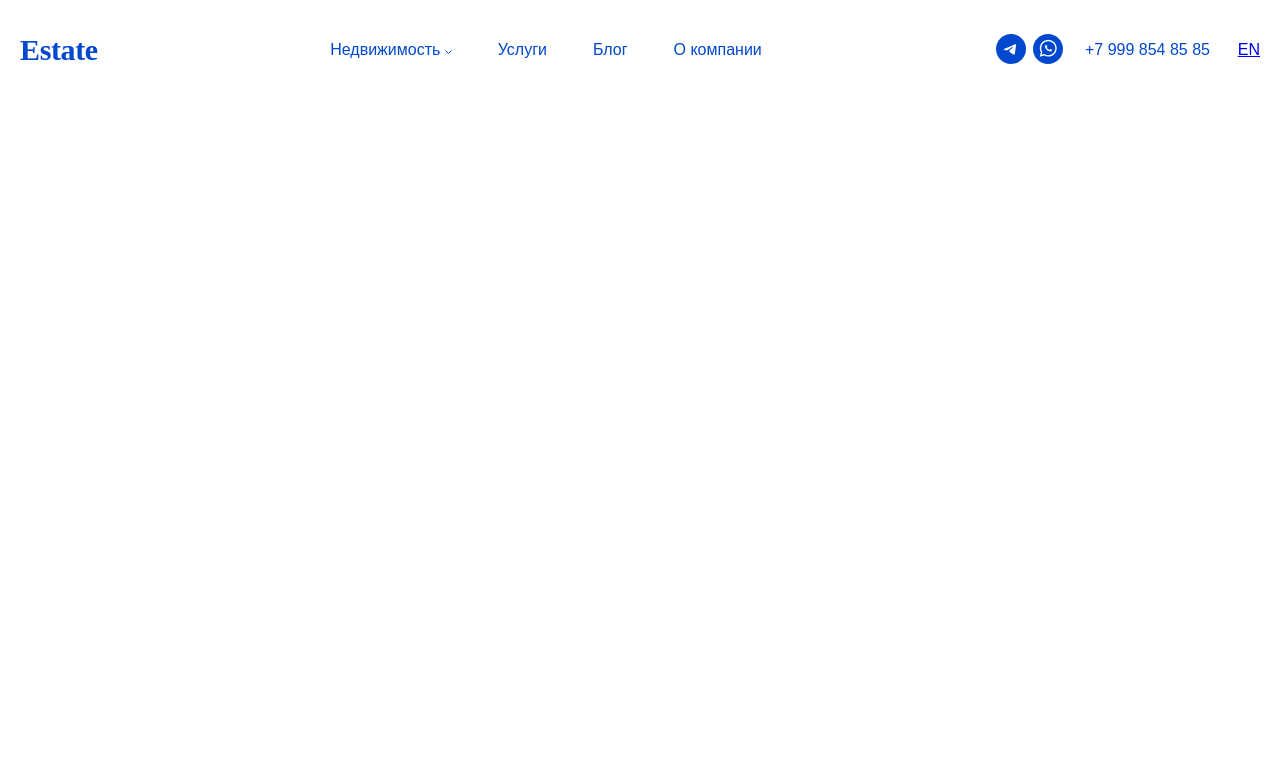
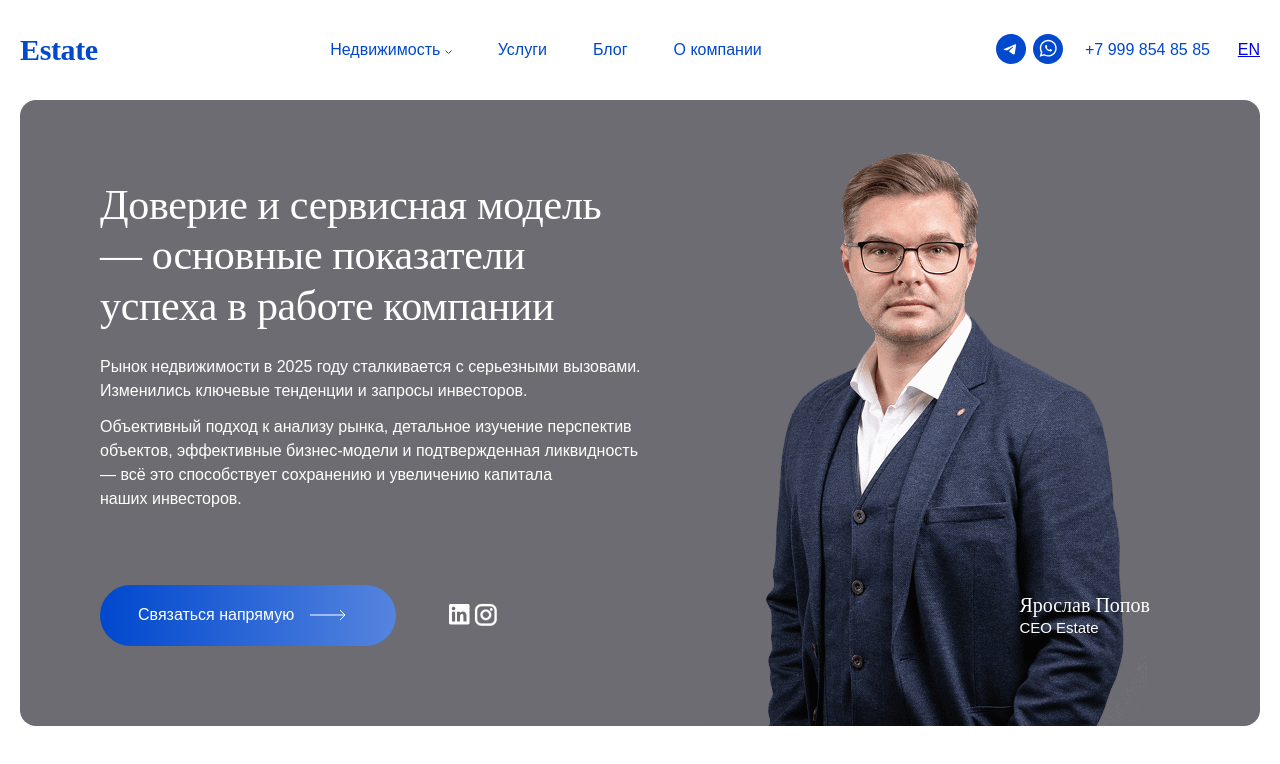
Before and after one commit to rmnv-s/arbuz-estate, a website built with Vite: page index.html in a window 1280 px wide. Built offline with nearby package versions, Linux system fonts and the light colour scheme; files whose address does not match are found by name.

Commit message:
feat: hero block

```diff
--- a/index.html
+++ b/index.html
@@ -94,7 +94,91 @@
       </div>
       <!--  -->
     </header>
-    <section class="hero"></section>
+    <section class="hero wrapper">
+      <div class="hero__container">
+        <div class="hero__inner">
+          <!-- Основной контент -->
+          <div class="hero__content">
+            <h1 class="hero__content-title">
+              Доверие и сервисная модель — основные показатели успеха в работе
+              компании
+            </h1>
+
+            <div class="hero__content-text">
+              <p class="hero__content-paragraph">
+                Рынок недвижимости в 2025 году сталкивается с&nbsp;серьезными
+                вызовами. Изменились ключевые тенденции и&nbsp;запросы
+                инвесторов.
+              </p>
+              <p class="hero__content-paragraph">
+                Объективный подход к анализу рынка, детальное изучение
+                перспектив объектов, эффективные бизнес-модели
+                и&nbsp;подтвержденная ликвидность — всё это способствует
+                сохранению и&nbsp;увеличению капитала наших инвесторов.
+              </p>
+            </div>
+
+            <img
+              src="images/hero-ceo-img.png"
+              alt="Ярослав Попов – СЕО Estate"
+              class="hero__content-image"
+            />
+          </div>
+
+          <!-- Блок контактов -->
+          <div class="hero__contacts">
+            <button class="hero__button button">
+              Связаться напрямую
+              <svg
+                class="hero__button-icon"
+                xmlns="http://www.w3.org/2000/svg"
+                width="36"
+                height="12"
+                viewBox="0 0 36 12"
+                fill="none"
+                aria-hidden="true"
+              >
+                <path d="M0 6H35M35 6L30 1M35 6L30 11" stroke="white" />
+              </svg>
+            </button>
+
+            <div class="hero__ceo">
+              <div class="hero__social">
+                <a
+                  href="#"
+                  target="_blank"
+                  aria-label="Linkedin"
+                  class="hero__social-link"
+                >
+                  <img
+                    src="images/icons/linkedin.svg"
+                    alt="Linkedin"
+                    class="hero__social-icon"
+                  />
+                </a>
+                <a
+                  href="#"
+                  target="_blank"
+                  aria-label="Instagram"
+                  class="hero__social-link"
+                >
+                  <img
+                    src="images/icons/instagram.svg"
+                    alt="Instagram"
+                    class="hero__social-icon"
+                  />
+                </a>
+              </div>
+
+              <div class="hero__info">
+                <p class="hero__name">Ярослав Попов</p>
+                <p class="hero__position">СЕО Estate</p>
+              </div>
+            </div>
+          </div>
+        </div>
+      </div>
+    </section>
     <!-- MAIN -->
     <div class="main">
       <section class="department"></section>
--- /dev/null
+++ b/src/scss/blocks/hero.scss
@@ -0,0 +1,157 @@
+@use "../helpers/colors" as *;
+.hero {
+  &__container {
+    // стили контейнера
+    position: relative;
+    min-height: 62.4rem;
+    background-color: #6d6c72;
+    border-radius: 1.6rem;
+
+    overflow: hidden;
+
+    padding: 8rem 11rem 8rem 8rem;
+  }
+
+  &__content {
+    display: flex;
+    flex-direction: column;
+    color: $base-white;
+
+    max-width: 65.4rem;
+
+    margin-bottom: 7.4rem;
+
+    &-title {
+      // стили заголовка
+      font-family: Mrwr, serif;
+      // font-size: calc(28px + 14 * (100vw - 320px) / 1120);
+      font-size: 4.2rem;
+      font-weight: 400;
+      letter-spacing: -0.036rem;
+      line-height: 1.2;
+      margin-bottom: 2.4rem;
+    }
+
+    &-text {
+      // блок с текстом
+      max-width: 56rem;
+
+      & :first-child {
+        margin-bottom: 1.2rem;
+      }
+    }
+
+    &-paragraph {
+      // отдельные параграфы
+      // font-size: calc(15px + 1 * (100vw - 320px) / 1120);
+      font-size: 1.6rem;
+      line-height: 1.5;
+      font-weight: 400;
+    }
+
+    &-image {
+      // стили изображения
+      position: absolute;
+      right: 11.3rem;
+      bottom: 0;
+    }
+  }
+
+  &__contacts {
+    // блок контактов
+    position: relative;
+    display: flex;
+    // margin: 0 11rem 0 calc(24px + 76 * (100vw - 320px) / 1120);
+
+    z-index: 1;
+  }
+
+  &__button {
+    position: relative;
+    display: flex;
+    align-items: center;
+    margin-right: 5.1rem;
+    border: none;
+    color: $base-white;
+    font-size: 1.6rem;
+    line-height: 140%;
+    padding: 1.9rem 9.3rem 1.9rem 3.8rem;
+    border-radius: 50px;
+    background: linear-gradient(
+        90deg,
+        rgba(0, 72, 206, 0.4) 0%,
+        rgba(212, 223, 248, 0.4) 100%
+      ),
+      #0048ce;
+    cursor: pointer;
+    transition: all 0.3s ease;
+
+    // Добавляем отступ для иконки
+    // padding-right: 6.5rem;
+    min-width: 29.6rem;
+    white-space: nowrap;
+
+    &:hover {
+      // Эффекты при наведении
+      background: linear-gradient(
+          90deg,
+          rgba(0, 72, 206, 0.6) 0%,
+          rgba(212, 223, 248, 0.6) 100%
+        ),
+        #0048ce;
+    }
+
+    &-icon {
+      position: absolute;
+      right: 5rem;
+      top: 49%;
+      // margin: 12px 0 0 20px;
+      transform: translateY(-50%);
+      // width: 2.4rem;
+      // height: 2.4rem;
+      // fill: $base-white;
+      transition: transform 0.3s ease;
+    }
+
+    &:hover &-icon {
+      transform: translateY(-50%) translateX(0.3rem);
+    }
+  }
+
+  &__ceo {
+    // блок с информацией о CEO
+
+    // outline: 1px solid tomato;
+    display: flex;
+    justify-content: space-between;
+    align-items: center;
+    width: 100%;
+  }
+
+  &__social {
+    &-link {
+      // ссылки соцсетей
+    }
+
+    &-icon {
+      // иконки соцсетей
+    }
+  }
+
+  &__info {
+    // блок с именем и должностью
+    color: $base-white;
+  }
+
+  &__name {
+    font-size: 2rem;
+    line-height: 120%;
+    font-family: Mrwr, serif;
+  }
+  &__position {
+    font-size: 1.5rem;
+    line-height: 145%;
+
+    // стили текста
+  }
+}
--- a/src/scss/frameworks.scss
+++ b/src/scss/frameworks.scss
@@ -5,6 +5,6 @@
 
 @forward "blocks/header.scss";
 @forward "blocks/burger-menu.scss";
-// @forward "blocks/hero.scss";
+@forward "blocks/hero.scss";
 
 // @forward "blocks/footer.scss";
--- a/src/scss/helpers/_global.scss
+++ b/src/scss/helpers/_global.scss
@@ -13,7 +13,7 @@ html {
   box-sizing: border-box;
   font-size: 62.5%; // 1rem = 10px, 10px/16px = 62.5%
   scroll-behavior: smooth;
-  overflow: hidden;
+  // overflow: hidden;
 }
 
 body {
```
Also changed, not shown: public/images/hero-ceo-img.png (added), public/images/icons/btn-arrow-right.svg (added), public/images/icons/instagram.svg (added), public/images/icons/linkedin.svg (added).
